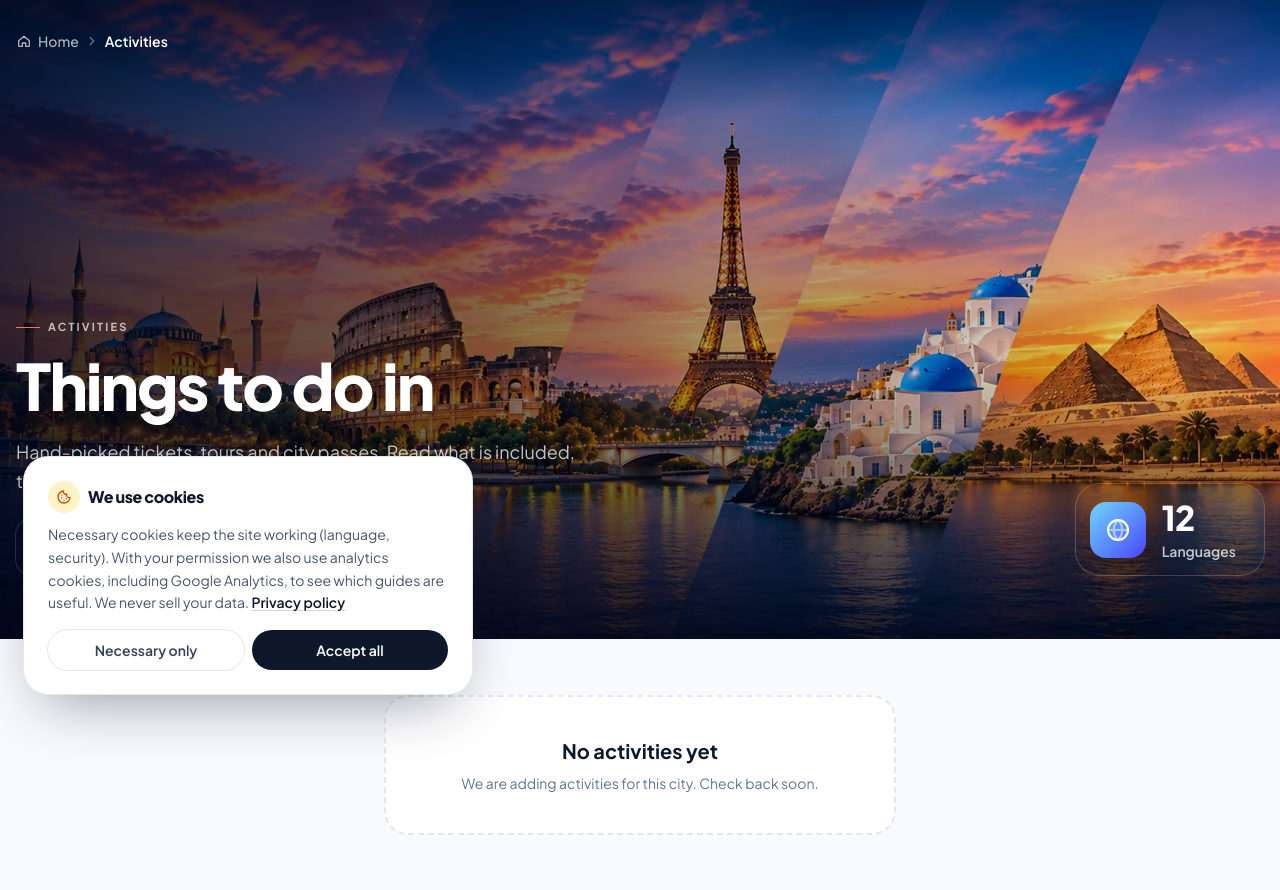
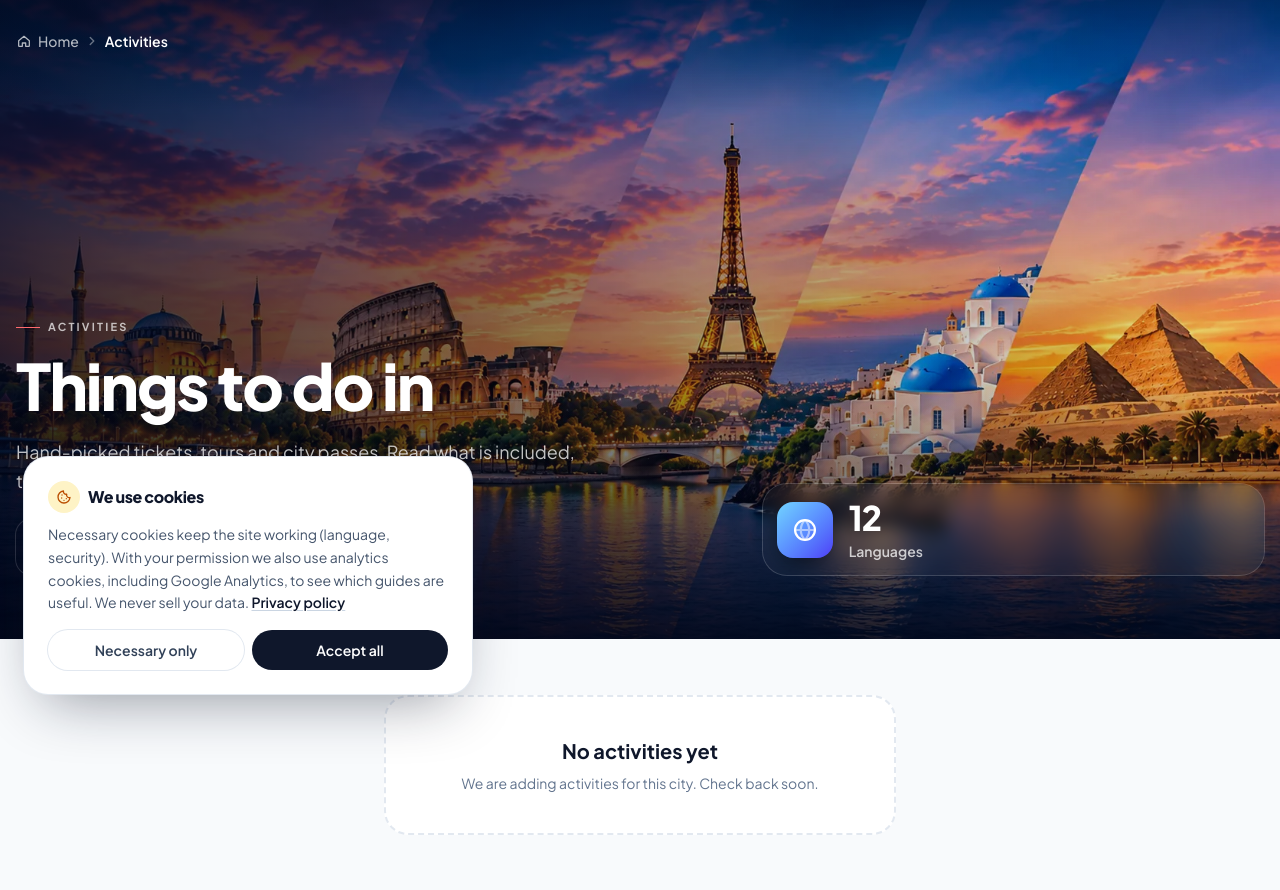
Before and after one commit to okanzen1/tripspoiler, a Laravel app: page /activities in a window 1280 px wide. Shown: the part 82-972 px from the top of the page. Run offline with Laravel 12, Linux system fonts and the light colour scheme; data that the repository does not hold is empty; style sheets or scripts are compiled from the project's sources; some libraries are stand-ins or nearby versions.

Commit message:
yenileme

```diff
--- a/resources/views/activities/index.blade.php
+++ b/resources/views/activities/index.blade.php
@@ -162,17 +162,17 @@
                 // 0 olan kutu gösterilmez; tek kalan kutu tam genişlik olur
                 $statCards = array_values(array_filter($statCards, fn ($card) => ($stats[$card[0]] ?? 0) > 0));
             @endphp
-            {{-- küçük cam haplar: resmi kapatmasın --}}
-            <dl class="flex flex-wrap gap-3 lg:col-span-5 lg:justify-end">
+            {{-- cam kartlar: eşit iki sütun; tek sayıda kart kalırsa sonuncusu iki sütunu kaplar --}}
+            <dl class="grid grid-cols-2 gap-3 self-end lg:col-span-5">
                 @foreach ($statCards as [$k, $label, $grad, $glow, $icon])
-                    <div class="group relative flex min-w-[11rem] items-center gap-4 overflow-hidden rounded-3xl py-3.5 pl-3.5 pr-7 ring-1 ring-white/20 transition duration-300 hover:-translate-y-0.5 hover:ring-white/35">
+                    <div @class(['group relative flex min-w-0 items-center gap-3 overflow-hidden rounded-3xl bg-white/[0.04] p-3 ring-1 ring-white/20 backdrop-blur-sm transition duration-300 hover:-translate-y-0.5 hover:ring-white/35 sm:gap-4 sm:p-3.5', 'col-span-2' => $loop->last && $loop->count % 2 === 1])>
                         <span class="pointer-events-none absolute -right-6 -top-6 size-20 rounded-full {{ $glow }} opacity-25 blur-2xl transition group-hover:opacity-40"></span>
-                        <span class="grid size-14 shrink-0 place-items-center rounded-2xl bg-gradient-to-br {{ $grad }} text-white shadow-[0_10px_24px_-10px_rgba(0,0,0,0.7)]">
-                            <svg class="size-7" fill="none" viewBox="0 0 24 24" stroke="currentColor" stroke-width="1.9" stroke-linecap="round" stroke-linejoin="round">{!! $icon !!}</svg>
+                        <span class="grid size-12 shrink-0 place-items-center rounded-2xl bg-gradient-to-br {{ $grad }} text-white shadow-[0_10px_24px_-10px_rgba(0,0,0,0.7)] sm:size-14">
+                            <svg class="size-6 sm:size-7" fill="none" viewBox="0 0 24 24" stroke="currentColor" stroke-width="1.9" stroke-linecap="round" stroke-linejoin="round">{!! $icon !!}</svg>
                         </span>
-                        <span class="relative leading-tight">
-                            <dd class="text-3xl font-extrabold tracking-tight md:text-[34px]">{{ $stats[$k] }}</dd>
-                            <dt class="mt-0.5 text-sm font-semibold text-white/75">{{ __('activities-page.' . $label) }}</dt>
+                        <span class="relative min-w-0 leading-tight">
+                            <dd class="text-2xl font-extrabold tracking-tight sm:text-3xl md:text-[34px]">{{ $stats[$k] }}</dd>
+                            <dt class="mt-0.5 truncate text-xs font-semibold text-white/75 sm:text-sm">{{ __('activities-page.' . $label) }}</dt>
                         </span>
                     </div>
                 @endforeach
@@ -268,11 +268,11 @@
                     </p>
 
                     {{-- İSKELET KARTLAR (filtre değişirken) --}}
-                    <ul x-show="loading" x-cloak aria-hidden="true" class="mt-4 grid gap-5 sm:grid-cols-2 lg:grid-cols-3 xl:grid-cols-4">
+                    <ul x-show="loading" x-cloak aria-hidden="true" class="mt-4 grid gap-3 sm:grid-cols-2 sm:gap-5 lg:grid-cols-3 xl:grid-cols-4">
                         @for ($i = 0; $i < min(8, max(4, $activities->count())); $i++)
-                            <li class="overflow-hidden rounded-3xl bg-white ring-1 ring-slate-200/80">
-                                <div class="acts-skeleton aspect-[4/3]"></div>
-                                <div class="space-y-3 p-5">
+                            <li class="flex overflow-hidden rounded-2xl bg-white ring-1 ring-slate-200/80 sm:block sm:rounded-3xl">
+                                <div class="acts-skeleton min-h-[7.5rem] w-[36%] shrink-0 sm:aspect-[4/3] sm:min-h-0 sm:w-auto"></div>
+                                <div class="flex-1 space-y-3 p-3.5 sm:p-5">
                                     <div class="flex gap-1.5"><div class="acts-skeleton h-5 w-16 rounded-md"></div><div class="acts-skeleton h-5 w-20 rounded-md"></div></div>
                                     <div class="acts-skeleton h-4 w-11/12 rounded"></div>
                                     <div class="acts-skeleton h-4 w-2/3 rounded"></div>
@@ -282,37 +282,37 @@
                         @endfor
                     </ul>
 
-                    {{-- KARTLAR --}}
-                    <ul x-ref="grid" x-show="!loading" class="mt-4 grid gap-5 sm:grid-cols-2 lg:grid-cols-3 xl:grid-cols-4">
+                    {{-- KARTLAR: telefonda yatay ve kısa (solda resim, sağda bilgi; ekranda 4-5 aktivite), büyük ekranda dikey kart --}}
+                    <ul x-ref="grid" x-show="!loading" class="mt-4 grid gap-3 sm:grid-cols-2 sm:gap-5 lg:grid-cols-3 xl:grid-cols-4">
                         @foreach ($activities as $activity)
                             <li x-show="match($el)" data-type="{{ $activity->type }}"
                                 data-search="{{ \Illuminate\Support\Str::lower(\Illuminate\Support\Str::ascii(implode(' ', array_filter((array) $activity->getTranslations('name'))))) }} {{ mb_strtolower($activity->name) }}"
                                 x-init="$el.dataset.search = norm($el.dataset.search)">
                                 <a href="{{ route('activities.show', $activity->slug) }}"
-                                    class="group flex h-full flex-col overflow-hidden rounded-3xl bg-white ring-1 ring-slate-200/80 transition duration-500 ease-[cubic-bezier(0.22,1,0.36,1)]
+                                    class="group flex h-full flex-row overflow-hidden rounded-2xl bg-white ring-1 ring-slate-200/80 transition duration-500 sm:flex-col sm:rounded-3xl ease-[cubic-bezier(0.22,1,0.36,1)]
                                            shadow-[0_1px_2px_rgba(15,23,42,0.04),0_14px_36px_-24px_rgba(15,23,42,0.3)] hover:-translate-y-1.5 hover:shadow-[0_28px_60px_-28px_rgba(15,23,42,0.45)]">
-                                    <div class="relative aspect-[4/3] overflow-hidden bg-slate-100">
+                                    <div class="relative min-h-[7.5rem] w-[36%] shrink-0 self-stretch overflow-hidden bg-slate-100 sm:aspect-[4/3] sm:min-h-0 sm:w-auto">
                                         @if ($activity->cover)
                                             <x-cover-fit :src="$activity->cover->url('sm')" :alt="$activity->name" loading="lazy" decoding="async"
-                                                class="h-full w-full transition duration-700 ease-[cubic-bezier(0.22,1,0.36,1)] group-hover:scale-[1.06]" />
+                                                class="absolute inset-0 h-full w-full transition duration-700 ease-[cubic-bezier(0.22,1,0.36,1)] group-hover:scale-[1.06]" />
                                         @endif
                                     </div>
-                                    <div class="flex flex-1 flex-col p-5">
+                                    <div class="flex min-w-0 flex-1 flex-col p-3.5 sm:p-5">
                                         <div class="flex flex-wrap items-center gap-1.5">
-                                            <span @class(['rounded-md px-2 py-0.5 text-[11px] font-bold uppercase tracking-wide',
+                                            <span @class(['rounded-md px-1.5 py-0.5 text-[10px] font-bold uppercase tracking-wide sm:px-2 sm:text-[11px]',
                                                           'bg-[#C62E2E] text-white' => $activity->type === 'pass', 'bg-slate-900 text-white' => $activity->type !== 'pass'])>{{ $badge($activity->type) }}</span>
                                             @if ($activity->audio_guide)
-                                                <span class="inline-flex items-center gap-1 rounded-md bg-amber-50 px-2 py-0.5 text-[11px] font-semibold text-amber-800 ring-1 ring-amber-200">
+                                                <span class="inline-flex items-center gap-1 rounded-md bg-amber-50 px-1.5 py-0.5 text-[10px] font-semibold text-amber-800 ring-1 ring-amber-200 sm:px-2 sm:text-[11px]">
                                                     <svg class="size-3" fill="none" viewBox="0 0 24 24" stroke="currentColor" stroke-width="2.2" stroke-linecap="round" stroke-linejoin="round"><path d="M4 15v-3a8 8 0 0 1 16 0v3"/><path d="M4 15a2 2 0 0 1 2-2h1v7H6a2 2 0 0 1-2-2zM20 15a2 2 0 0 0-2-2h-1v7h1a2 2 0 0 0 2-2z"/></svg>
                                                     {{ __('activities-page.audio') }}
                                                 </span>
                                             @endif
-                                            <span class="ml-auto text-xs font-medium text-slate-400 rtl:ml-0 rtl:mr-auto">{{ $activity->city?->name }}</span>
+                                            <span class="ml-auto hidden text-xs font-medium text-slate-400 sm:inline rtl:ml-0 rtl:mr-auto">{{ $activity->city?->name }}</span>
                                         </div>
-                                        <h3 class="mt-3 text-base font-bold leading-snug text-slate-900 line-clamp-2">{{ $activity->name }}</h3>
-                                        <span class="mt-auto flex items-center justify-between border-t border-slate-100 pt-4 text-sm font-semibold">
+                                        <h3 class="mt-2 text-[15px] font-bold leading-snug text-slate-900 line-clamp-2 sm:mt-3 sm:text-base">{{ $activity->name }}</h3>
+                                        <span class="mt-auto flex items-center justify-between pt-2.5 text-[13px] font-semibold sm:border-t sm:border-slate-100 sm:pt-4 sm:text-sm">
                                             <span class="text-[#C62E2E]">{{ __('activities-page.details') }}</span>
-                                            <span class="grid size-8 place-items-center rounded-full bg-slate-100 text-slate-700 transition duration-300 group-hover:bg-[#C62E2E] group-hover:text-white">
+                                            <span class="grid size-7 place-items-center rounded-full bg-slate-100 text-slate-700 transition duration-300 group-hover:bg-[#C62E2E] group-hover:text-white sm:size-8">
                                                 <svg class="size-4 rtl:rotate-180" fill="none" viewBox="0 0 24 24" stroke="currentColor" stroke-width="2.4" stroke-linecap="round" stroke-linejoin="round"><path d="M5 12h14M13 6l6 6-6 6"/></svg>
                                             </span>
                                         </span>
```
Also changed, not shown: resources/views/partials/home-hero.blade.php (+29 -26 lines), 3 other files.
